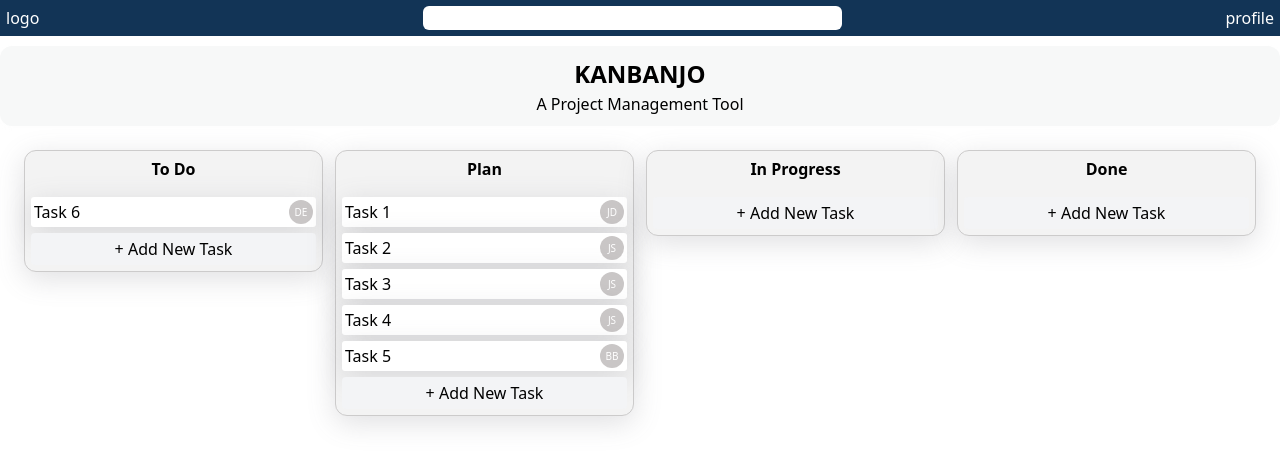
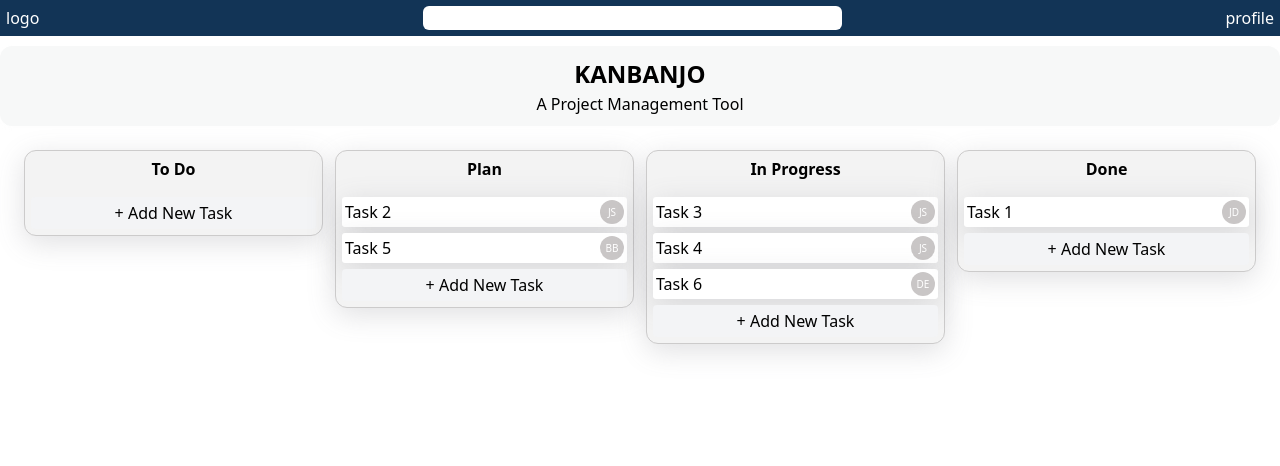
Before and after one commit to Exopi-Talent-Academy/kanbandutus-maximus, an Angular app in the folder frontend/: page / in a window 1280 px wide. Shown: the top 466 px of the page. Built offline with nearby package versions, Linux system fonts and the light colour scheme; data requests are answered from the project's data file.

Commit message:
implement drag and drop the task completely

```diff
--- a/frontend/db.json
+++ b/frontend/db.json
@@ -30,7 +30,7 @@
     {
       "id": "1",
       "title": "Task 1",
-      "status": "Plan",
+      "status": "Done",
       "assignee": "John Doe",
       "description": "Description for Task 1"
     },
@@ -44,14 +44,14 @@
     {
       "id": "3",
       "title": "Task 3",
-      "status": "Plan",
+      "status": "In Progress",
       "assignee": "Jane Smith",
       "description": "Description for Task 3"
     },
     {
       "id": "4",
       "title": "Task 4",
-      "status": "Plan",
+      "status": "In Progress",
       "assignee": "Jane Smith",
       "description": "Description for Task 4"
     },
@@ -65,7 +65,7 @@
     {
       "id": "6",
       "title": "Task 6",
-      "status": "To Do",
+      "status": "In Progress",
       "assignee": "Diana Evans",
       "description": "Description for Task 6"
     }
--- a/frontend/src/app/components/each-column/each-column.html
+++ b/frontend/src/app/components/each-column/each-column.html
@@ -1,5 +1,5 @@
 <app-container>
-  <div class="each-column" (dragend)="onDragdrop()">
+  <div class="each-column" (drop)="onDragDrop($event)" (dragover)="onDragOver($event)">
     <p class="font-bold mb-4 text-center">{{ columnName }}</p>
     @for (task of tasks; track task) {
       @if (task.status === columnName) {
--- a/frontend/src/app/components/each-column/each-column.ts
+++ b/frontend/src/app/components/each-column/each-column.ts
@@ -29,22 +29,28 @@ export class EachColumn implements OnInit {
     }
   }
 
-  onDragdrop() {
-    console.log('Drag ended on column:', this.columnName);
-    // this.taskService.moveTask.subscribe((movedTask) => {
-    //   if (movedTask) {
-    //     this.taskService
-    //       .updateTask({
-    //         ...movedTask,
-    //         status: this.columnName as Task['status'],
-    //       })
-    //       .subscribe(() => {
-    //         this.taskService.onMoveTaskComplete();
-    //         console.log('Task moved successfully:', movedTask);
-    //       });
-    //   }
-    // });
+  onDragDrop(event: DragEvent) {
+    event.preventDefault();
+
+    console.log('Drag dropped on column:', this.columnName);
+    this.taskService.moveTask.subscribe((movedTask) => {
+      if (movedTask) {
+        this.taskService
+          .updateTask({
+            ...movedTask,
+            status: this.columnName as Task['status'],
+          })
+          .subscribe(() => {
+            this.taskService.onMoveTaskComplete();
+            console.log('Task moved successfully:', movedTask);
+          });
+      }
+    });
 
     this.taskService.onMoveTaskComplete();
   }
+
+  onDragOver(event: DragEvent) {
+    event.preventDefault();
+  }
 }
--- a/frontend/src/app/components/task/task.html
+++ b/frontend/src/app/components/task/task.html
@@ -1,7 +1,7 @@
 <div
   class="task cursor-pointer hover:bg-gray-400"
   draggable="true"
-  (dragstart)="onDragStart()"
+  (dragend)="onDragEnd($event)"
   (click)="openTaskModal()"
 >
   <p>{{ task.title }}</p>
--- a/frontend/src/app/components/task/task.ts
+++ b/frontend/src/app/components/task/task.ts
@@ -32,8 +32,7 @@ export class EachTask implements OnInit {
       description: this.task.description,
     });
   }
-  onDragStart() {
-    console.log('Drag started for task:', this.task.title);
-    // this.taskService.onTaskMove(this.task);
+  onDragEnd(event: DragEvent) {
+    this.taskService.onTaskMove(this.task);
   }
 }
```
